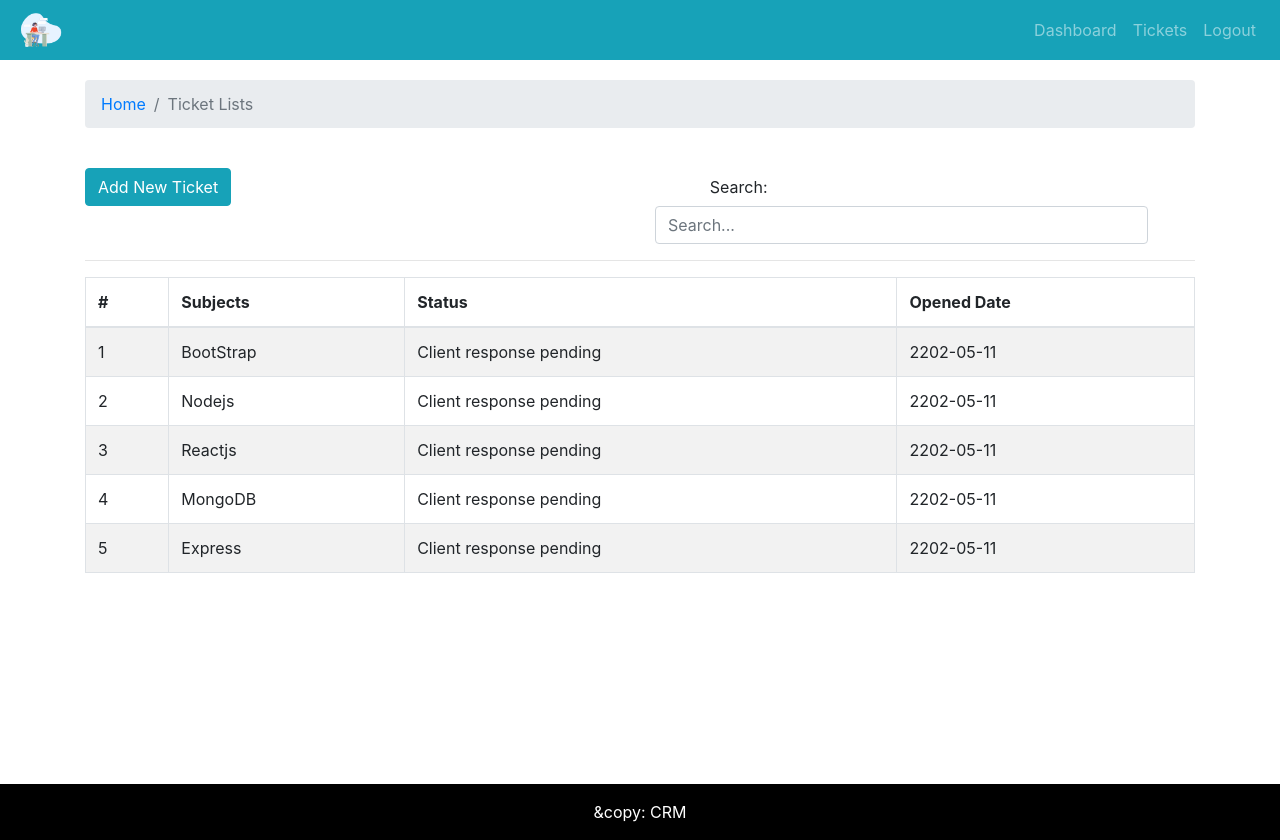
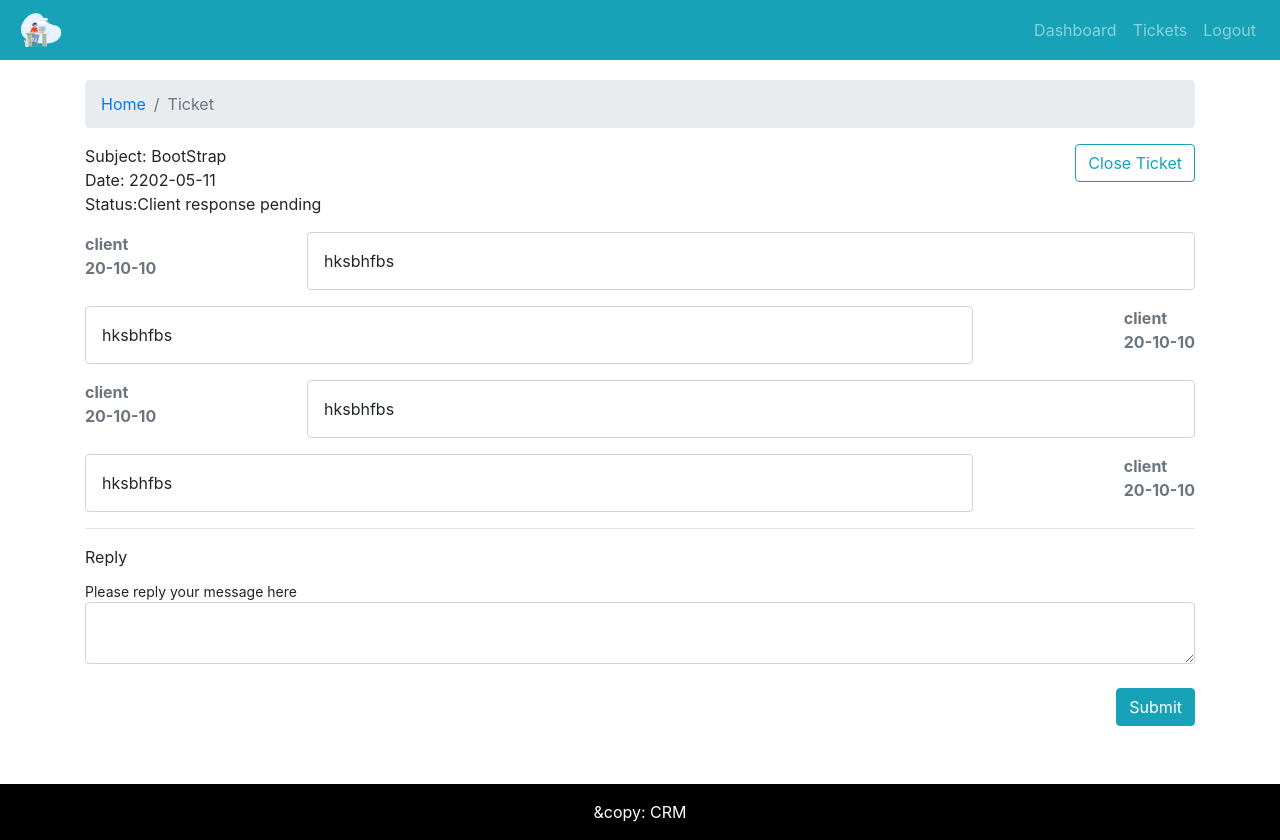
Before and after one commit to krishravi91/QueryManagement--Front-end, a React (Create React App) app: page / in a window 1280 px wide. Built offline with nearby package versions, Linux system fonts and the light colour scheme.

Commit message:
ticket page

```diff
--- a/src/App.js
+++ b/src/App.js
@@ -5,6 +5,7 @@ import {DefaultLayout} from "./layout/DefaultLayout";
 // import {Dashboard} from "./pages/Dashboard/Dashboard.page";
 import {AddTicket} from "./pages/new-ticket/AddTicket.page"
 import { TicketLists } from './pages/ticket-listing/TicketLists.page';
+import {Ticket} from './pages/ticket/Ticket.page';
 
 function App() {
   return (
@@ -13,7 +14,8 @@ function App() {
        <DefaultLayout>
         {/* <Dashboard /> */}
         {/* <AddTicket /> */}
-        <TicketLists />
+        {/* <TicketLists /> */}
+        <Ticket />
        </DefaultLayout>
 
     </div>
--- a/src/assets/data/dummy-tickets.json
+++ b/src/assets/data/dummy-tickets.json
@@ -3,7 +3,29 @@
         "id":1,
         "status":"Client response pending",
         "subject":"BootStrap",
-        "date": "2202-05-11"
+        "date": "2202-05-11",
+        "history": [
+           {
+              "date": "20-10-10",
+              "message": "hksbhfbs",
+              "messageBy": "client"
+           },
+           {
+            "date": "20-10-10",
+            "message": "hksbhfbs",
+            "messageBy": "client"
+         },
+         {
+            "date": "20-10-10",
+            "message": "hksbhfbs",
+            "messageBy": "client"
+         },
+         {
+            "date": "20-10-10",
+            "message": "hksbhfbs",
+            "messageBy": "client"
+         }
+        ]
      },{
         "id":2,
         "status":"Client response pending",
--- /dev/null
+++ b/src/components/message-history/MessageHistory.comp.js
@@ -0,0 +1,17 @@
+import React from 'react'
+import './messageHistory.css'
+export const MessageHistory = ({msg}) => {
+    if(!msg) return null;
+
+  return msg.map((row,i) =>
+  (
+    <div key={i} className='message-history mt-3'>
+        <div className='send font-weight-bold text-secondary'>
+            <div className='sender'>{row.messageBy}</div>
+            <div className='date'>{row.date}</div>
+        </div>
+        <div className='message'>{row.message}</div>
+    </div>
+
+  ))
+}
--- /dev/null
+++ b/src/components/message-history/messageHistory.css
@@ -0,0 +1,19 @@
+.message-history{
+    display:flex;
+    flex-direction: row;
+    justify-content: space-between;
+}
+
+.message-history:nth-child(even){
+    display:flex;
+    flex-direction: row-reverse;
+    justify-content: space-between;
+}
+
+.message{
+    padding: 1rem;
+    width: 80%;
+    border: 1px solid #ced4da;
+    border-radius: 0.25rem;
+
+}
--- /dev/null
+++ b/src/components/update-ticket/UpdateTicket.comp.js
@@ -0,0 +1,23 @@
+import React from 'react'
+import {form, Button, Form} from 'react-bootstrap'
+
+export const UpdateTicket = ({msg, handleOnChange,handleOnSubmit}) => {
+  return (
+   <Form onSubmit={handleOnSubmit}>
+       <Form.Label> Reply </Form.Label>
+       <Form.Text> Please reply your message here</Form.Text>
+           <Form.Control
+           value={msg}
+           onChange={handleOnChange}
+           as="textarea"
+           row="5"
+           name="detail"
+            />
+        <div className='text-right mt-4 mb-3'>
+       <Button variant="info" type="submit">
+           Submit</Button>
+        </div>
+
+   </Form>
+  )
+}
--- /dev/null
+++ b/src/pages/ticket/Ticket.page.js
@@ -0,0 +1,54 @@
+import React, { useEffect, useState } from 'react'
+import {Container,Row,Col, Button} from 'react-bootstrap'
+import { PageBreadcrumb } from '../../components/breadcrumb/PageBreadcrumb.comp'
+import tickets from '../../assets/data/dummy-tickets.json'
+import {MessageHistory} from "../../components/message-history/MessageHistory.comp"
+import {UpdateTicket} from "../../components/update-ticket/UpdateTicket.comp"
+
+const ticket = tickets[0];
+export const Ticket = () => {
+    const [message, setMessage] = useState('')
+
+    useEffect(() => {}, [message]);
+
+    const handleOnChange = (e) =>{
+        setMessage(e.target.value);
+        // console.log(e.target.value)
+    }
+
+    const handleOnSubmit =(e) =>{
+        alert('form submitted')
+    }
+  return (
+    <Container>
+        <Row>
+            <Col>
+            <PageBreadcrumb page="Ticket" />
+            </Col>
+        </Row>
+        <Row>
+            <Col>
+            <div className='subject'>Subject: {ticket.subject}</div>
+            <div className='date'>Date: {ticket.date}</div>
+            <div className='status'>Status:{ticket.status}</div>
+            </Col>
+            <Col className='text-right'>
+                <Button variant="outline-info">Close Ticket</Button>
+            </Col>
+        </Row>
+        <Row>
+            <Col>
+                <MessageHistory msg={ticket.history} />
+            </Col>
+        </Row>
+        <hr />
+        <Row>
+            <Col>
+                <UpdateTicket msg={message}
+                handleOnChange={handleOnChange}
+                handleOnSubmit={handleOnSubmit}/>
+            </Col>
+        </Row>
+    </Container>
+  )
+}
```
